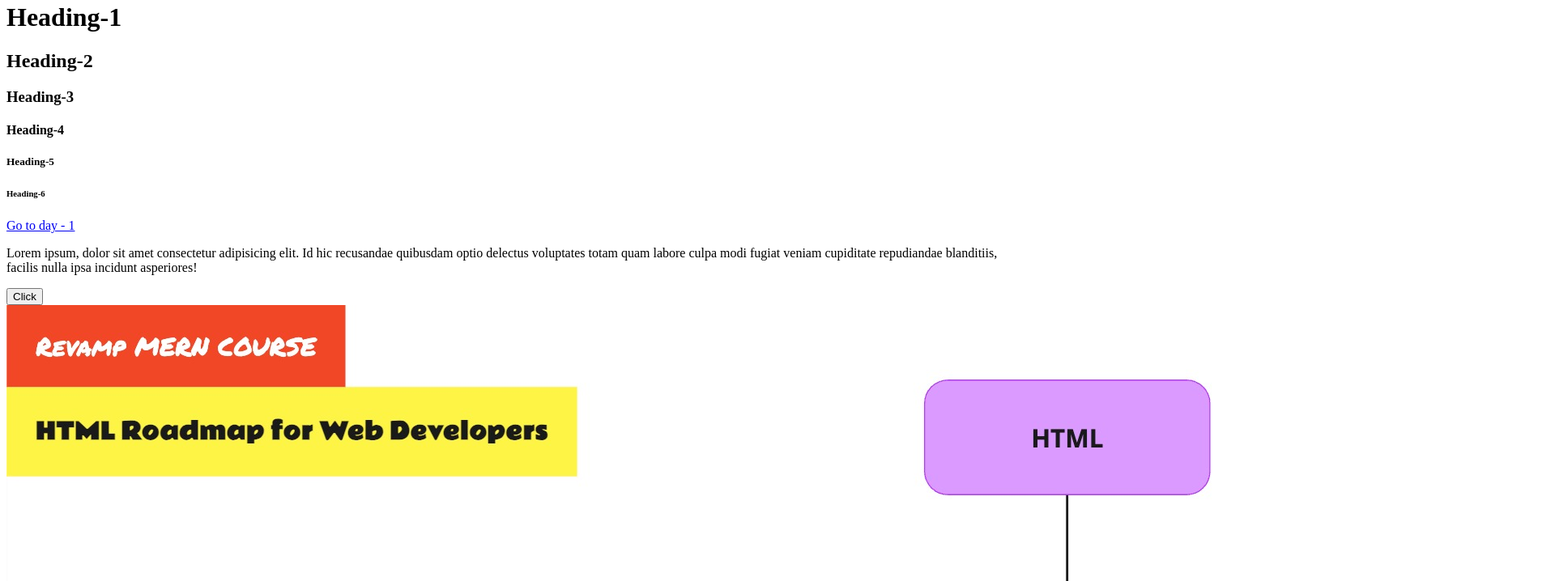
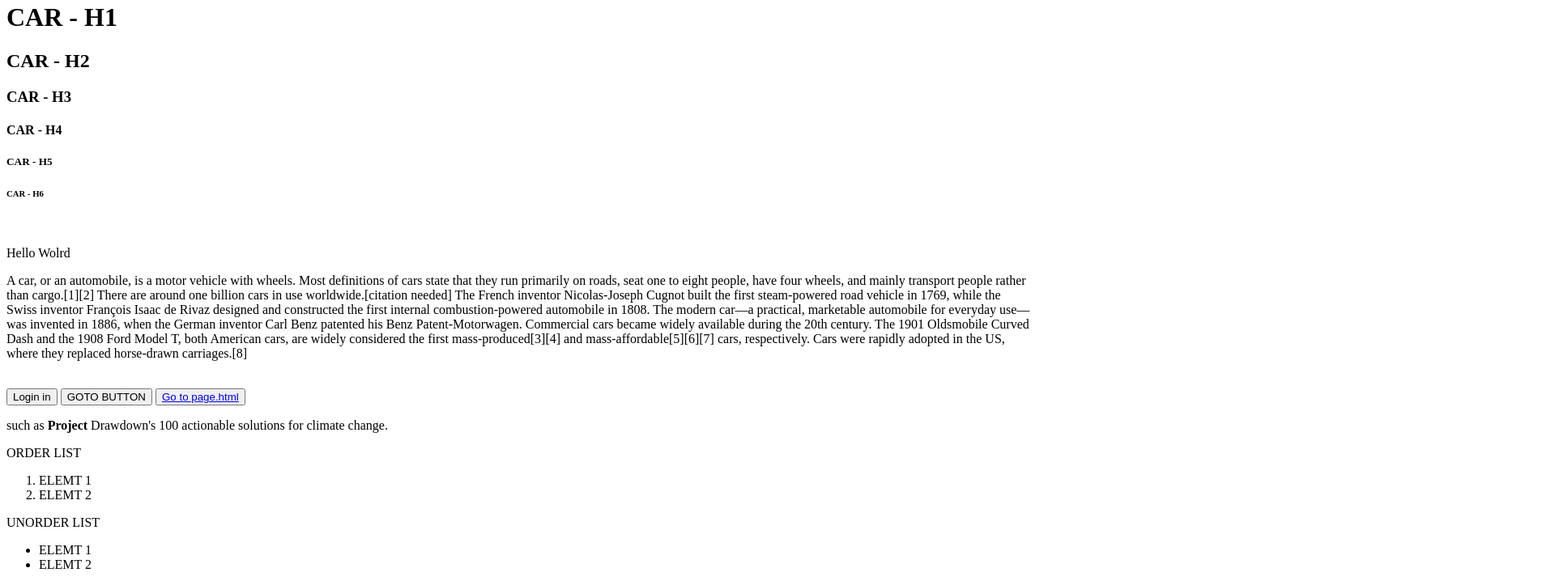
Before and after one commit to Srilakshmi18-io/REVAMP-MERNSTACK, a plain HTML site: page index.html in a window 1280 px wide. Shown: the part 18-736 px from the top of the page at 81% size, 1920 px wide, since content can reach past the window. Drawn offline with Linux system fonts and the light colour scheme.

Commit message:
Added assignment

```diff
--- a/index.html
+++ b/index.html
@@ -6,43 +6,40 @@
     <title>Document</title>
 </head>
 <body>
-    <!-- Body of the code -->
-     <h1>Heading-1</h1>
-     <h2>Heading-2</h2>
-     <h3>Heading-3</h3>
-     <h4>Heading-4</h4>
-     <h5>Heading-5</h5>
-     <h6>Heading-6</h6>
-     <a href="Day-1.html" target="_top">Go to day - 1</a>
-     <p>Lorem ipsum, dolor sit amet consectetur adipisicing elit.
-    Id hic recusandae quibusdam optio delectus voluptates totam quam labore culpa modi
-    fugiat veniam cupiditate repudiandae blanditiis, facilis nulla ipsa incidunt asperiores!</p>
-    <button>Click</button>
-    <img src="./HTML-ROADMAP.jpg" alt="Html Roadmap">
-    <img src="https://ik.imagekit.io/srilakshmipt/REVAMP%20MERNSTACK/HTML-ROADMAP.jpg?updatedAt=1755275958469" alt="Html Roadmap via cdn">
-    <audio src="https://ik.imagekit.io/srilakshmipt/REVAMP%20MERNSTACK/file_example_MP3_700KB.mp3?updatedAt=1755276540224" controls></audio>
-    <video src="https://ik.imagekit.io/srilakshmipt/REVAMP%20MERNSTACK/sample-video.mp4?updatedAt=1755276398725" controls></video>
-    <ol type="a">
-        <li>Name</li>
-        <li>Age</li>
-        <li>Roll number</li>
+    <h1>CAR - H1</h1>
+    <h2>CAR - H2</h2>
+    <h3>CAR - H3</h3>
+    <h4>CAR - H4</h4>
+    <h5>CAR - H5</h5>
+    <h6>CAR - H6</h6>
+    <br>
+    <p>Hello Wolrd</p>
+    <p>A car, or an automobile, is a motor vehicle with wheels. Most definitions of cars state that they run primarily on roads, seat one to eight people, have four wheels, and mainly transport people rather than cargo.[1][2] There are around one billion cars in use worldwide.[citation needed]
+    The French inventor Nicolas-Joseph Cugnot built the first steam-powered road vehicle in 1769,
+    while the Swiss inventor François Isaac de Rivaz designed and constructed the first internal
+    combustion-powered automobile in 1808. The modern car—a practical, marketable automobile for
+    everyday use—was invented in 1886, when the German inventor Carl Benz patented his Benz Patent-Motorwagen.
+    Commercial cars became widely available during the 20th century. The 1901 Oldsmobile Curved Dash
+    and the 1908 Ford Model T, both American cars, are widely considered the first mass-produced[3][4] and
+    mass-affordable[5][6][7] cars, respectively. Cars were rapidly adopted in the US,
+    where they replaced horse-drawn carriages.[8]</p>
+    <br>
+    <button>Login in</button>
+    <button>GOTO BUTTON</button>
+    <button><a href="page.html" target="_blank">Go to page.html</a></button>
+    <br>
+    <p>such as <b>Project</b> Drawdown's 100 actionable solutions for climate change.</p>
+    <p>ORDER LIST</p>
+    <ol>
+        <li>ELEMT 1</li>
+        <li>ELEMT 2</li>
     </ol>
-    <ul type="square">
-        <li>Name</li>
-        <li>Age</li>
-        <li>Roll number</li>
-        <li>Phone number</li>
+    <p>UNORDER LIST</p>
+    <ul>
+        <li>ELEMT 1</li>
+        <li>ELEMT 2</li>
     </ul>
-    <br>
-    <br>
-    <strike>Name</strike>
-    <br>
-    <bold>Srilakshmi</bold>
-    <br>
-    <i>Hello world</i>
-    <hr>
-    <u>HTML BASICS</u>
-    <hr>
-    <strong>Srilakshmi P T</strong>
+
+
 </body>
 </html>
```
Also changed, not shown: index1.html (added, +48 -0 lines), page.html (added, +11 -0 lines).
